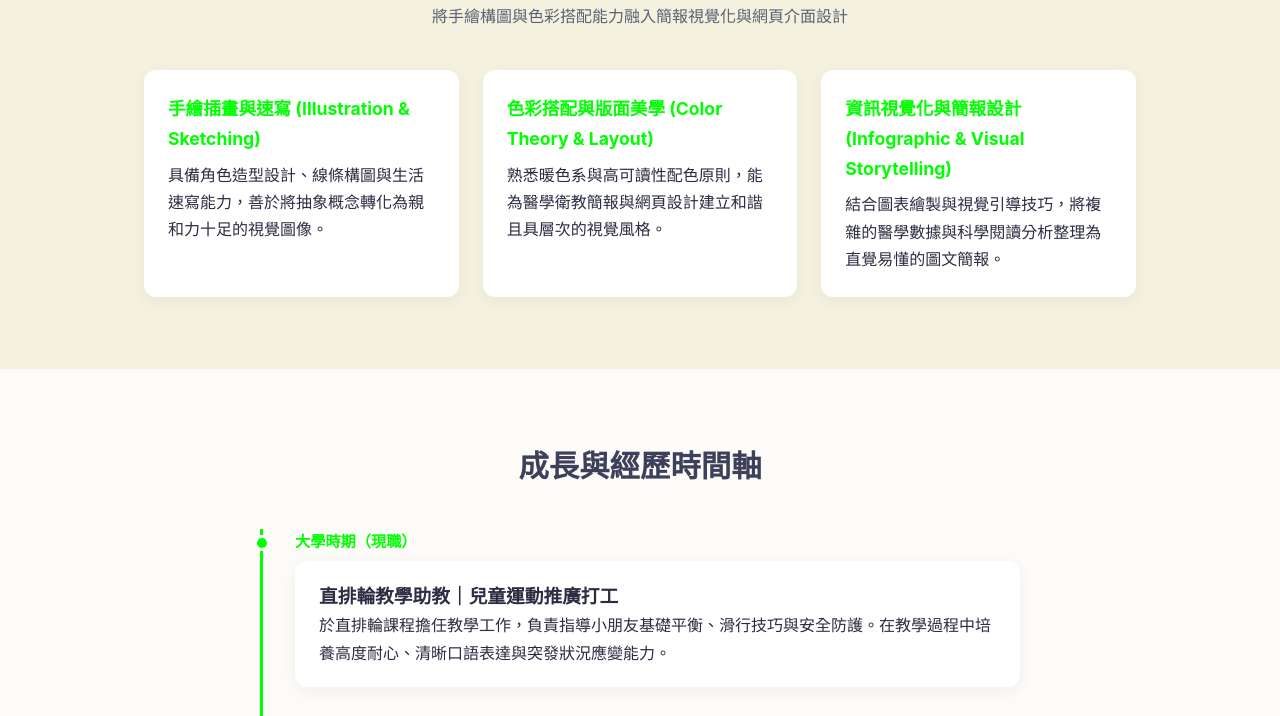
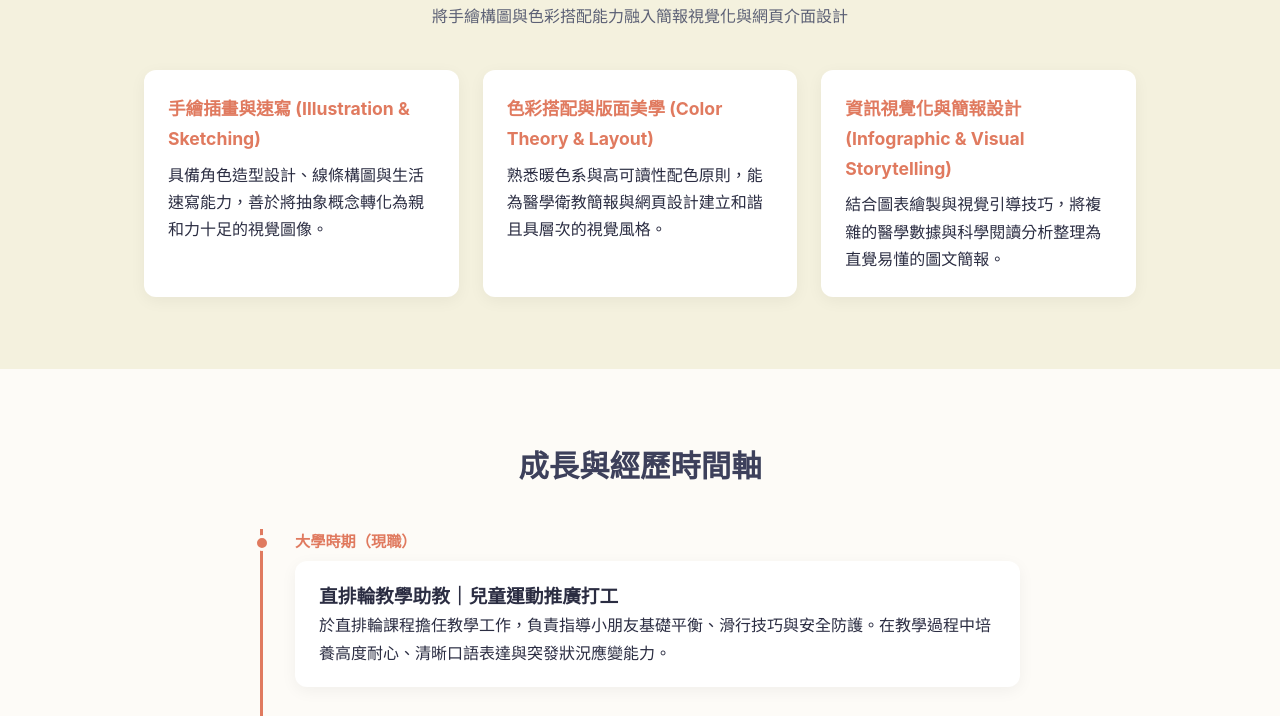
Before and after one commit to Narina-042/portfolio, a plain HTML site: page index.html in a window 1280 px wide. Shown: the part 565-1281 px from the top of the page. Drawn offline with Linux system fonts and the light colour scheme.

Commit message:
Revert "style: test neon green primary color"
This reverts commit bf2c078798c5ecd94966978a5366888abcc51b40.

```diff
--- a/style.css
+++ b/style.css
@@ -1,5 +1,5 @@
 :root {
-    --primary: #00ff00;
+    --primary: #e07a5f;
     --primary-dark: #c96248;
     --secondary: #3d405b;
     --accent: #81b29a;
```
